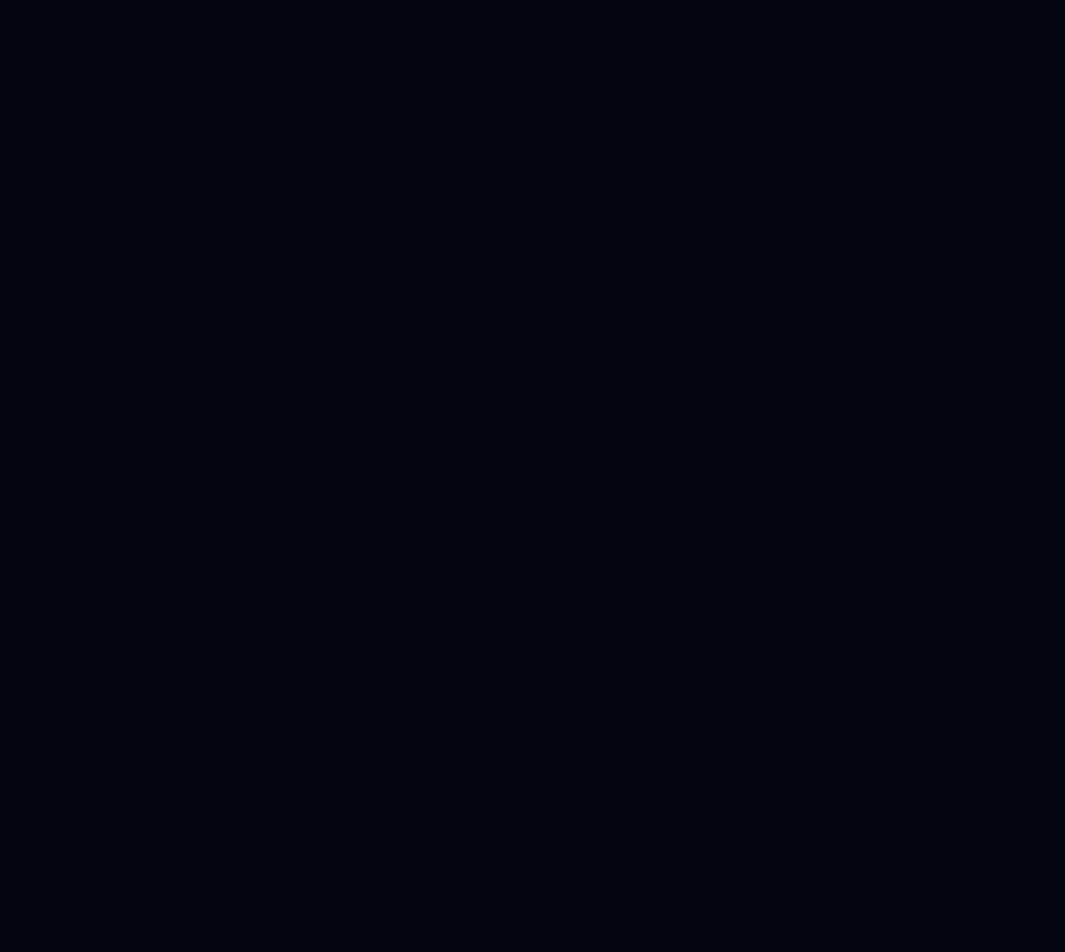
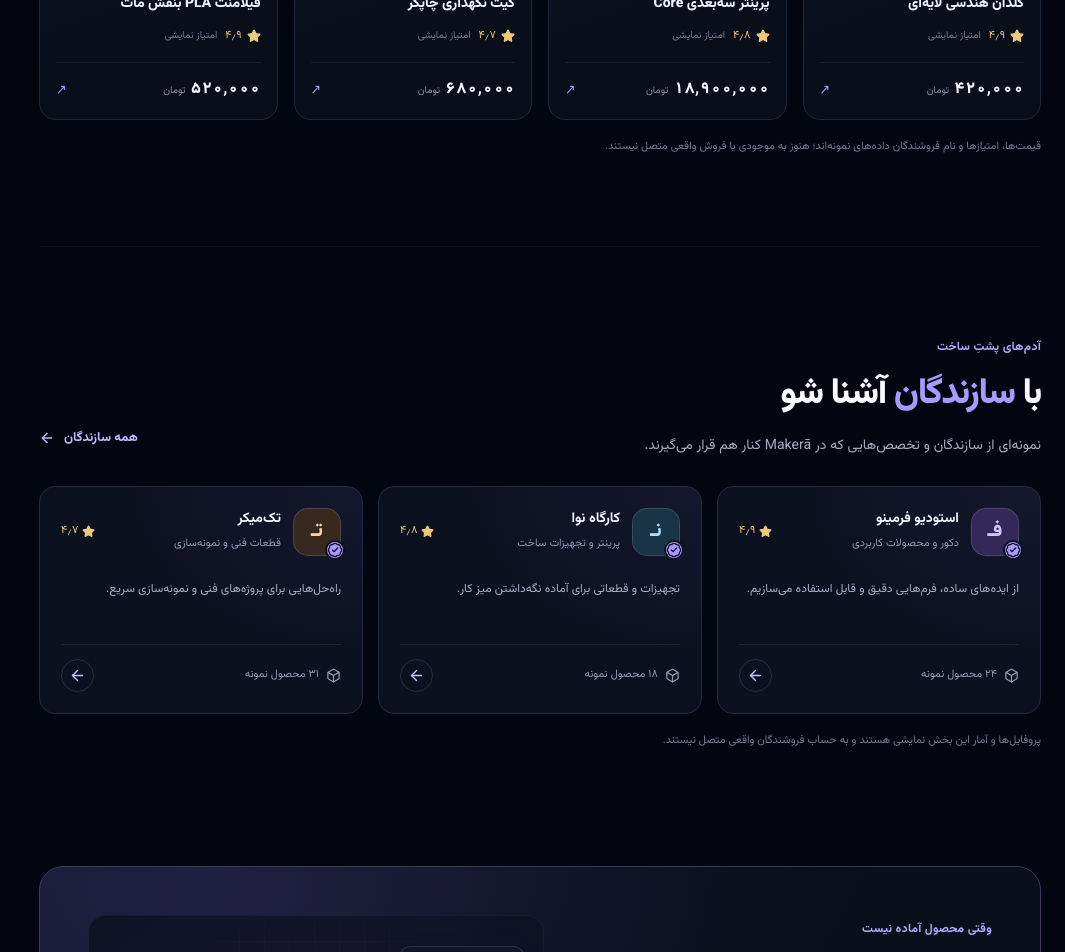
Before and after one commit to ParisaAtaee2000/web-projects, a React (Vite) app in the folder 3d-marketplace/: page / in a window 1280 px wide. Shown: the part 1380-2332 px from the top of the page, without its empty margins (215-1280 px from the left). Before the commit the page ends 816 px from the top, so only its background shows below. Built offline with nearby package versions, Linux system fonts and the light colour scheme.

Commit message:
Assemble frontend-only Makerā homepage sections

```diff
--- a/3d-marketplace/src/pages/home/HomePage.tsx
+++ b/3d-marketplace/src/pages/home/HomePage.tsx
@@ -1,5 +1,9 @@
 import { Hero } from "../../components/hero/Hero";
 import { CategorySection } from "../../components/categories/CategorySection";
+import { FeaturedProductsSection } from "../../components/home/FeaturedProductsSection";
+import { MakerSpotlightSection } from "../../components/home/MakerSpotlightSection";
+import { CustomOrderSection } from "../../components/home/CustomOrderSection";
+import "../../components/home/home-sections.css";
 import "./home.css";
 
 export function HomePage() {
@@ -7,6 +11,9 @@ export function HomePage() {
     <main className="home-page" dir="rtl">
       <Hero />
       <CategorySection />
+      <FeaturedProductsSection />
+      <MakerSpotlightSection />
+      <CustomOrderSection />
     </main>
   );
 }
```
